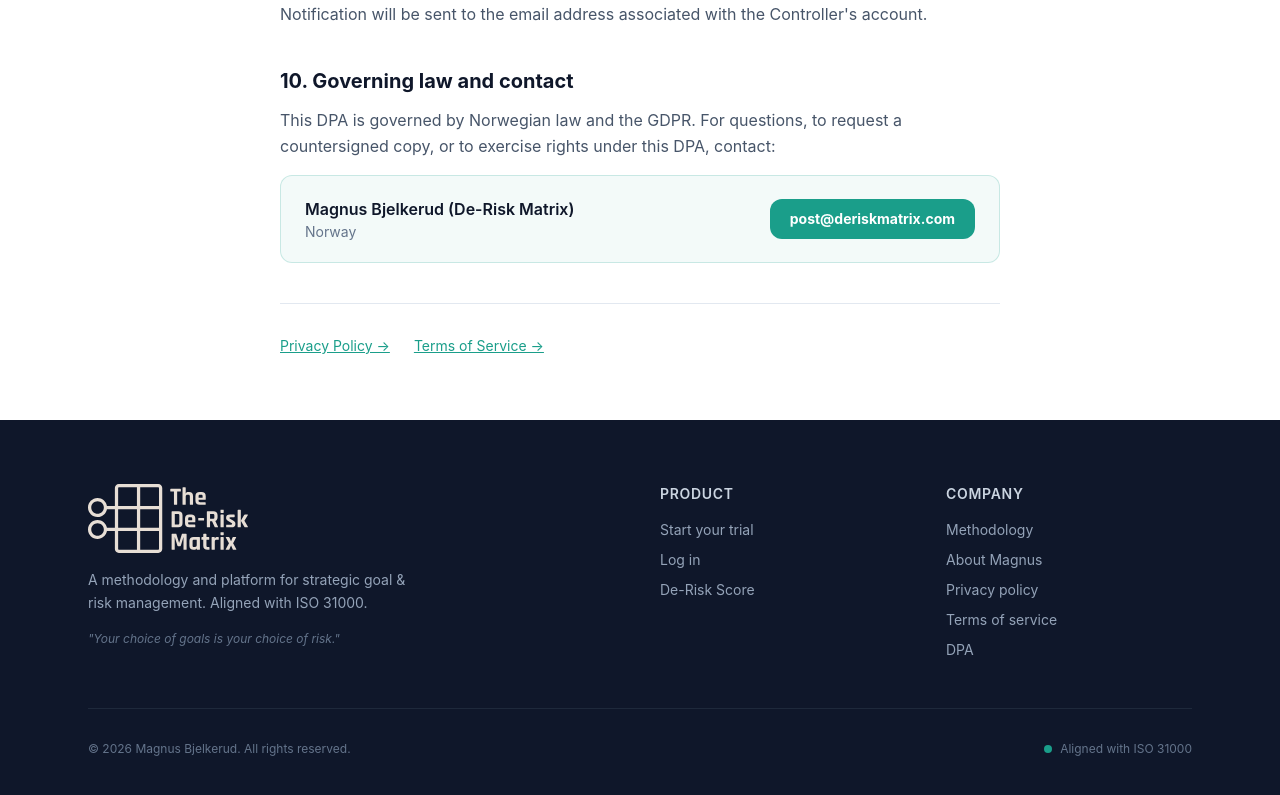
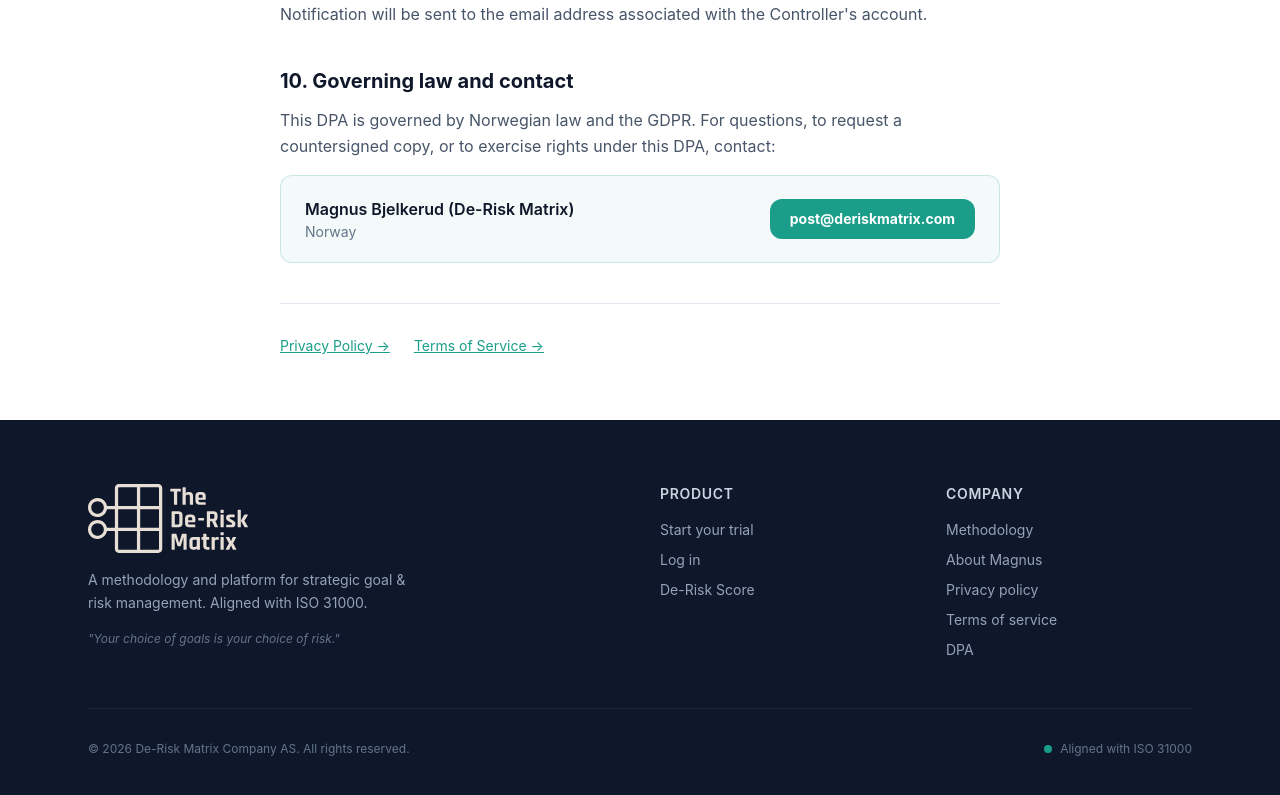
Before and after one commit to magnusbjelkerud/deriskmatrix-www, a Next.js app: page /dpa in a window 1280 px wide. Shown: the part 3753-4548 px from the top of the page. Built offline with nearby package versions, Linux system fonts and the light colour scheme.

Commit message:
footer: update copyright to De-Risk Matrix Company AS

```diff
--- a/components/Footer.jsx
+++ b/components/Footer.jsx
@@ -46,7 +46,7 @@
 
         <div className="border-t border-slate-800 mt-12 pt-8 flex flex-col md:flex-row items-center justify-between gap-4">
           <p className="text-slate-500 text-xs">
-            © {new Date().getFullYear()} Magnus Bjelkerud. All rights reserved.
+            © {new Date().getFullYear()} De-Risk Matrix Company AS. All rights reserved.
           </p>
           <div className="flex items-center gap-2 text-xs text-slate-500">
             <span className="w-2 h-2 rounded-full bg-teal inline-block" />
```
